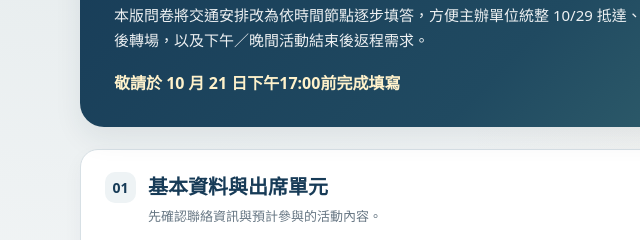
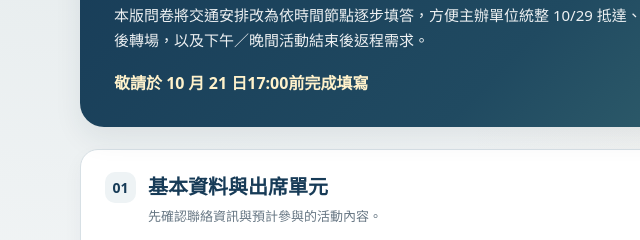
Before and after one commit to Jackline800/hualien-radar-60-survey, a plain HTML site: page index.html in a window 1280 px wide. Shown: the part 173-413 px from the top of the page, 118-758 px from the left. Drawn offline with Linux system fonts and the light colour scheme.

Commit message:
Update index.html

```diff
--- a/index.html
+++ b/index.html
@@ -281,7 +281,7 @@
         本版問卷將交通安排改為依時間節點逐步填答，方便主辦單位統整
         10/29 抵達、10/30 上午前往雷達站、上午活動後轉場，以及下午／晚間活動結束後返程需求。
       </p>
-      <span class="deadline">敬請於 10 月 21 日下午17:00前完成填寫</span>
+      <span class="deadline">敬請於 10 月 21 日17:00前完成填寫</span>
     </header>
 
     <form id="surveyForm" novalidate>
```
